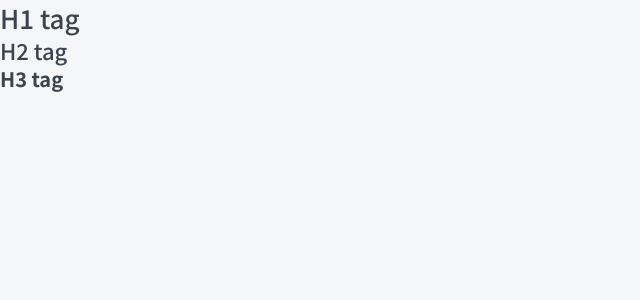
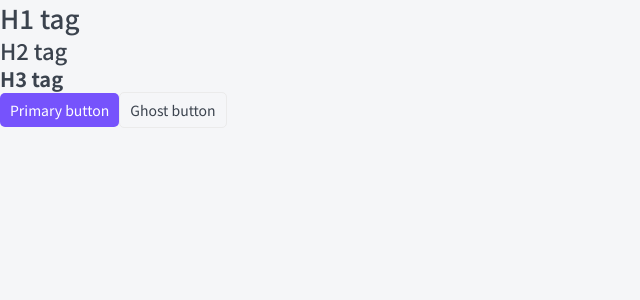
Before and after one commit to Alexey-Timakov/next-top-courses, a Next.js app: page / in a window 1280 px wide. Shown: the top 300 px of the page, without its empty margins (0-640 px from the left). Built offline with nearby package versions, Linux system fonts and the light colour scheme.

Commit message:
Add Button component Add classnames Change type for Htag

```diff
--- a/package.json
+++ b/package.json
@@ -22,6 +22,7 @@
     "@typescript-eslint/eslint-plugin": "^7.4.0",
     "@typescript-eslint/parser": "^7.4.0",
     "autoprefixer": "^10.0.1",
+    "classnames": "^2.5.1",
     "cross-env": "^7.0.3",
     "eslint": "^8",
     "eslint-config-next": "14.1.4",
--- a/src/app/globals.scss
+++ b/src/app/globals.scss
@@ -2,20 +2,21 @@
 @tailwind components;
 @tailwind utilities;
 
-$fontBaseSize: 62.5%;
+:root {
+  --font-base-size: 62.5%;
+  --black: #3B434E;
+  --white: #fff;
+  --primary: #7653FC;
+  --primary-hover: #5c3ae3;
+  --red: #FC836D;
+  --green: #1DC37E;
+  --green-light: #C8F8E4;
+  --grey-light: rgba(235 235 235 / 100%)
+}
 
 html,
 body {
-  font-size: $fontBaseSize;
+  font-size: var(--font-base-size);
   color: var(--black);
   background: #F5F6F8;
 }
-
-:root {
-  --black: #3B434E;
-  --white: #fff;
-  --primary: #7653FC;
-  --red: #FC836D;
-  --green: #1DC37E;
-  --green-light: #C8F8E4;
-}
--- a/src/app/page.tsx
+++ b/src/app/page.tsx
@@ -1,4 +1,4 @@
-import { Htag } from "@/components";
+import { Button, Htag } from "@/components";
 
 export default function Home() {
   return (
@@ -6,6 +6,8 @@ export default function Home() {
       <Htag tag="h1">H1 tag</Htag>
       <Htag tag="h2">H2 tag</Htag>
       <Htag tag="h3">H3 tag</Htag>
+      <Button appearence="primary">Primary button</Button>
+      <Button appearence="ghost">Ghost button</Button>
     </>
   );
 }
--- /dev/null
+++ b/src/components/Button/Button.module.scss
@@ -0,0 +1,35 @@
+.button {
+  display: inline-block;
+
+  box-sizing: border-box;
+  padding: 1rem;
+
+  font-size: 1.4rem;
+  font-weight: 400;
+  line-height: 1.4rem;
+  text-align: center;
+
+  border: none;
+  border-radius: 0.5rem;
+
+  transition: all 0.15s ease-in-out;
+}
+
+.primary {
+  color: var(--white);
+  background-color: var(--primary);
+
+  &:hover {
+    background-color: var(--primary-hover);
+  }
+}
+
+.ghost {
+  color: var(--black);
+  background-color: transparent;
+  border: 0.1rem solid var(--grey-light);
+
+  &:hover {
+    border: 0.1rem solid var(--primary);
+  }
+}
--- /dev/null
+++ b/src/components/Button/Button.tsx
@@ -0,0 +1,22 @@
+import { ButtonHTMLAttributes, DetailedHTMLProps, FC, PropsWithChildren, ReactElement } from "react";
+import styles from "./Button.module.scss";
+import cn from "classnames";
+
+type TAppearence = "primary" | "ghost";
+
+interface IButton extends DetailedHTMLProps<ButtonHTMLAttributes<HTMLButtonElement>, HTMLButtonElement> {
+  appearence: TAppearence;
+};
+
+export const Button: FC<PropsWithChildren<IButton>> = ({ appearence, children, className, ...props }: IButton): ReactElement<HTMLButtonElement> => {
+  const classes = cn(styles.button, className, {
+    [styles.primary]: appearence === "primary",
+    [styles.ghost]: appearence === "ghost"
+  });
+
+  return (
+    <button className={classes} {...props}>
+      {children}
+    </button>
+  );
+};
--- a/src/components/Htag/Htag.tsx
+++ b/src/components/Htag/Htag.tsx
@@ -1,18 +1,19 @@
-import { FC, PropsWithChildren } from "react";
+import { DetailedHTMLProps, FC, HTMLAttributes, PropsWithChildren } from "react";
 import styles from "./Htag.module.scss";
+import cn from "classnames";
 
 type THtag = "h1" | "h2" | "h3";
 
-interface IHtag {
+interface IHtag extends DetailedHTMLProps<HTMLAttributes<HTMLHeadingElement>, HTMLHeadingElement> {
   tag: THtag;
 };
 
-export const Htag: FC<PropsWithChildren<IHtag>> = ({ tag, children }) => {
+export const Htag: FC<PropsWithChildren<IHtag>> = ({ tag, children, className, ...props }) => {
   return (
     <>
-      {tag === "h1" && <h1 className={styles.h1}>{children}</h1>}
-      {tag === "h2" && <h1 className={styles.h2}>{children}</h1>}
-      {tag === "h3" && <h1 className={styles.h3}>{children}</h1>}
+      {tag === "h1" && <h1 className={cn(styles.h1, className)} {...props}>{children}</h1>}
+      {tag === "h2" && <h1 className={cn(styles.h2, className)} {...props}>{children}</h1>}
+      {tag === "h3" && <h1 className={cn(styles.h3, className)} {...props}>{children}</h1>}
     </>
   );
 };
--- a/src/components/index.ts
+++ b/src/components/index.ts
@@ -1 +1,2 @@
 export { Htag } from "./Htag/Htag";
+export { Button } from "./Button/Button";
```
Also changed, not shown: 1 other file (tests, documents, lock files or other folders).
